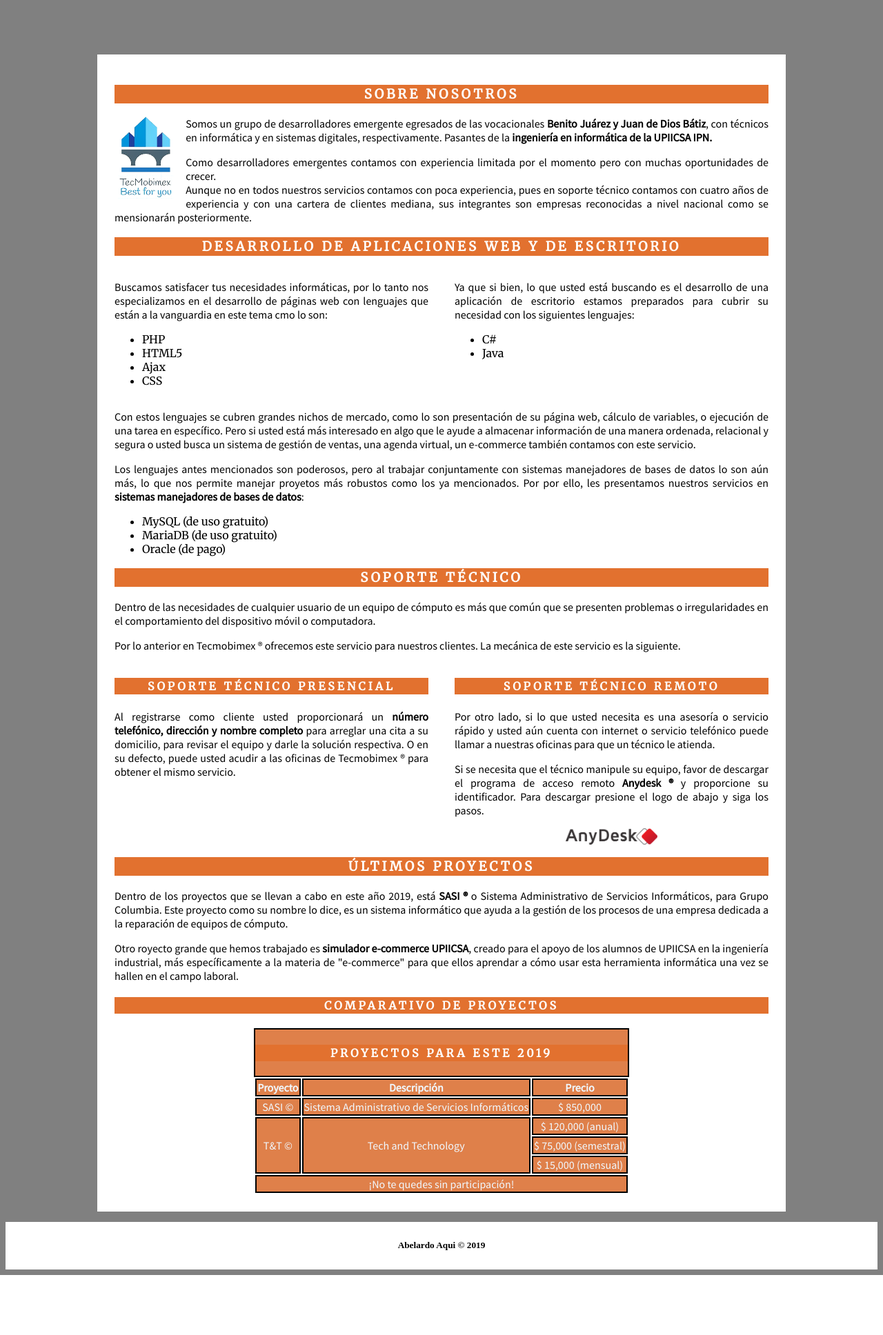
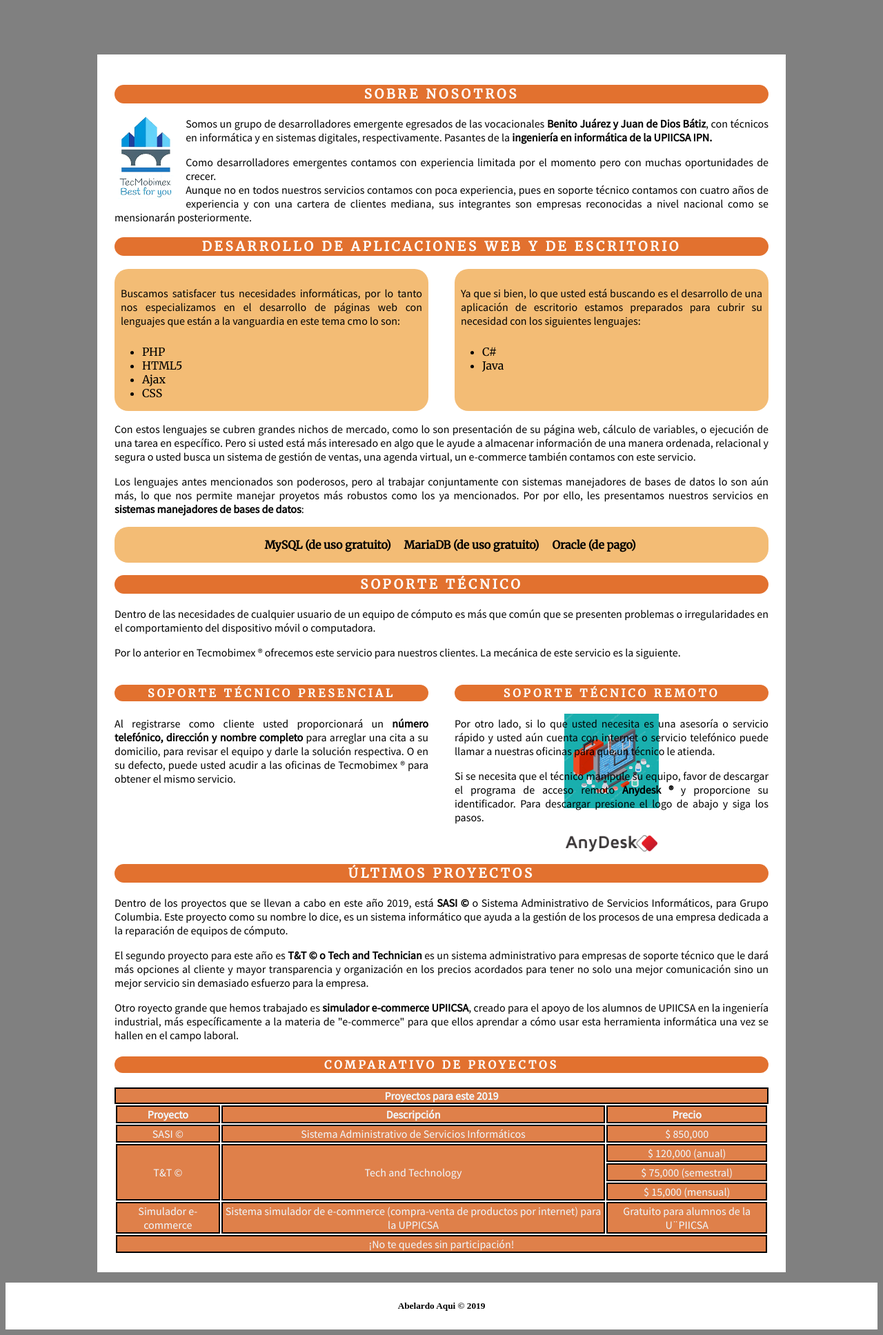
Before and after one commit to TecAbel/tecmobimex, a PHP site: page / in a window 1280 px wide. Shown: the part 47-1983 px from the top of the page at 69% size. Before the commit the page ends 1896 px from the top, so only its background shows below. Run offline with PHP 8.4, Linux system fonts and the light colour scheme.

Commit message:
border h's y e-commerce en tabla

```diff
--- a/css/estilos.css
+++ b/css/estilos.css
@@ -19,7 +19,12 @@ div.presencial{
 div.remoto{
     width: 48%;
     float: right;
+    background: url("../img/soporte.jpg");
+    background-repeat: no-repeat;
+    background-size: 30%;
+    background-position: center center;
 }
+
 /*Centrar imágenes*/
 div.remoto a img{
     display: block;
@@ -47,7 +52,6 @@ div.contenedor{
 table{
     margin-left: auto;
     margin-right: auto;
-
 }
 table  *{
     text-align: center;
@@ -78,6 +82,7 @@ img.logoAny{
 h1, h2, h3, h4{
     color: white;
     background: rgb(226, 113, 47);
+    border-radius: 20px;
     text-transform: uppercase;
     font-family: 'Merriweather', serif;
     text-align: center;
@@ -91,7 +96,13 @@ p,table{
     font-family: 'Source Sans Pro', sans-serif;
 }
 /*Desarrollo*/
-
+.desarrolloweb div, div.manejadores{
+    background: rgb(243, 188, 117);
+    border-radius: 20px;
+}
+.desarrolloweb div p{
+    padding: 9px;
+}
 .desarrolloweb{
     display: flex;
     flex-direction: row;
@@ -100,6 +111,16 @@ p,table{
 
 .desarrolloweb div{
     width: 48%;
+}
+
+.servicios ul.manejadores li{
+    display: inline;
+    padding-right: 15px;
+}
+
+div.manejadores{
+    display: flex;
+    justify-content: center;
 }
 
 /*Todo sobre la barra de nav*/
--- a/index.html
+++ b/index.html
@@ -85,11 +85,13 @@
                         datos lo son aún más, lo que nos permite manejar proyetos más robustos como los ya mencionados. Por por ello,
                         les presentamos nuestros servicios en <strong>sistemas manejadores de bases de datos</strong>:
                     </p>
-                    <ul>
-                        <li>MySQL (de uso gratuito)</li>
-                        <li>MariaDB (de uso gratuito)</li>
-                        <li>Oracle (de pago)</li>
-                    </ul>
+                    <div class="manejadores">
+                        <ul class="manejadores">
+                            <li> <strong>MySQL (de uso gratuito)</strong></li>
+                            <li><strong>MariaDB (de uso gratuito)</strong></li>
+                            <li><strong>Oracle (de pago)</strong></li>
+                        </ul>
+                    </div>
                 </article>
                 <h3>Soporte técnico</h3>
                 <article>
@@ -129,10 +131,16 @@
             <section id="proyectos">
                 <h3>Últimos proyectos</h3>
                 <p>
-                    Dentro de los proyectos que se llevan a cabo en este año 2019, está <strong>SASI &reg;</strong>
+                    Dentro de los proyectos que se llevan a cabo en este año 2019, está <strong>SASI &copy;</strong>
                     o Sistema Administrativo de Servicios Informáticos, para Grupo Columbia. Este proyecto como su nombre lo dice,
                     es un sistema informático que ayuda a la gestión de los procesos de una empresa dedicada a la reparación de
                     equipos de cómputo.
+                </p>
+                <p>
+                    El segundo proyecto para este año es <strong>T&T &copy; o Tech and Technician</strong> es un sistema administrativo para
+                    empresas de soporte técnico que le dará más opciones al cliente y mayor transparencia y organización
+                    en los precios acordados para tener no solo una mejor comunicación sino un mejor servicio sin demasiado
+                    esfuerzo para la empresa.
                 </p>
                 <p>
                     Otro royecto grande que hemos trabajado es <strong>simulador e-commerce UPIICSA</strong>, creado para
@@ -141,7 +149,7 @@
                 </p>
                 <h4>Comparativo de proyectos</h4>
                 <table class="proyectos">
-                    <caption><h4>Proyectos para este 2019</h4></caption>
+                    <caption><strong>Proyectos para este 2019</strong></caption>
                     <thead>
                         <tr>
                             <th>Proyecto</th>
@@ -166,6 +174,11 @@
                         <tr>
                             <td>$ 15,000 (mensual)</td>
                         </tr>
+                        <tr>
+                            <td>Simulador e-commerce</td>
+                            <td>Sistema simulador de e-commerce (compra-venta de productos por internet) para la UPPICSA</td>
+                            <td>Gratuito para alumnos de la U¨PIICSA</td>
+                        </tr>
                     </tbody>
                     <tfoot>
                         <td colspan="3">¡No te quedes sin participación!</td>
```
